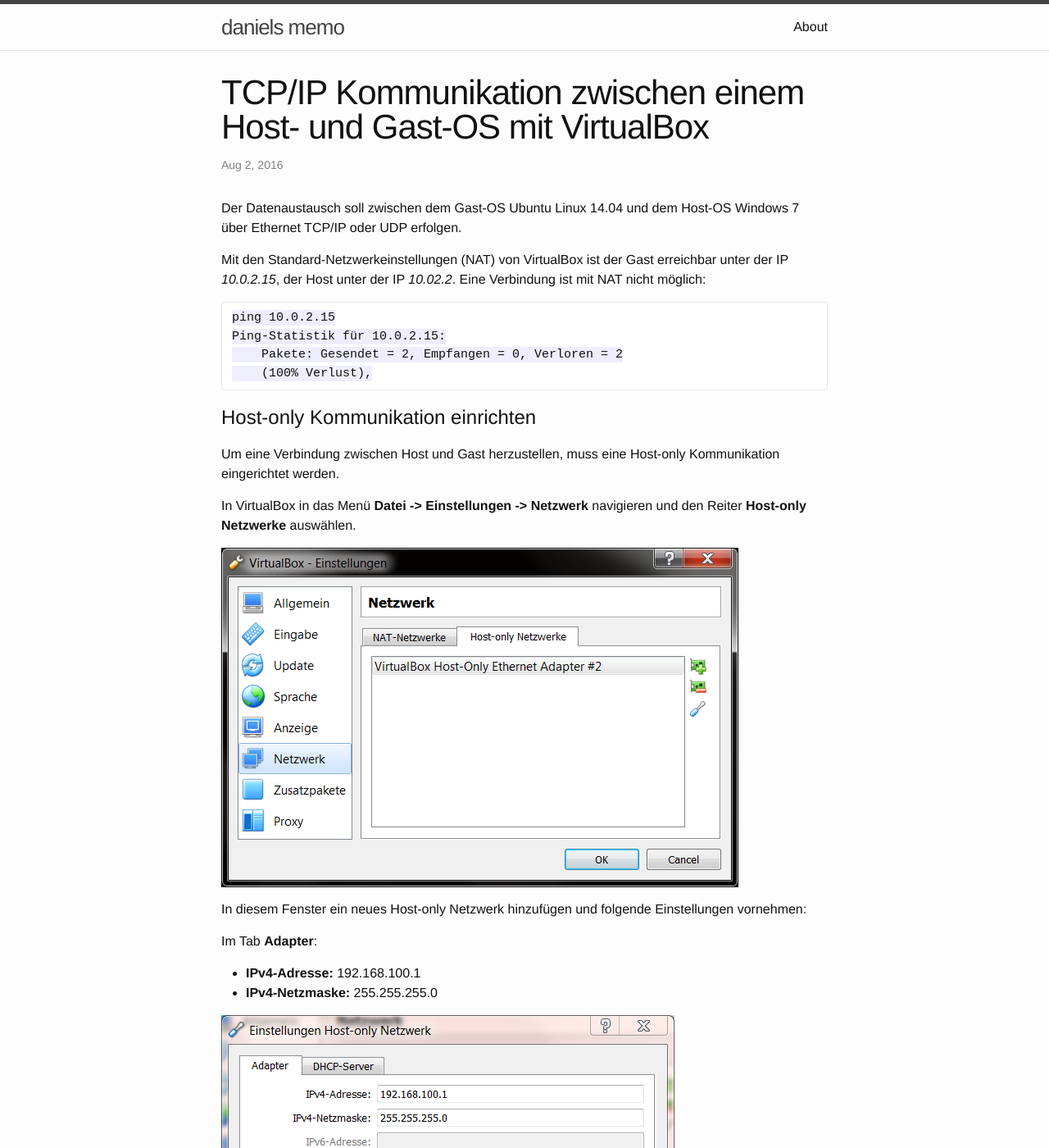
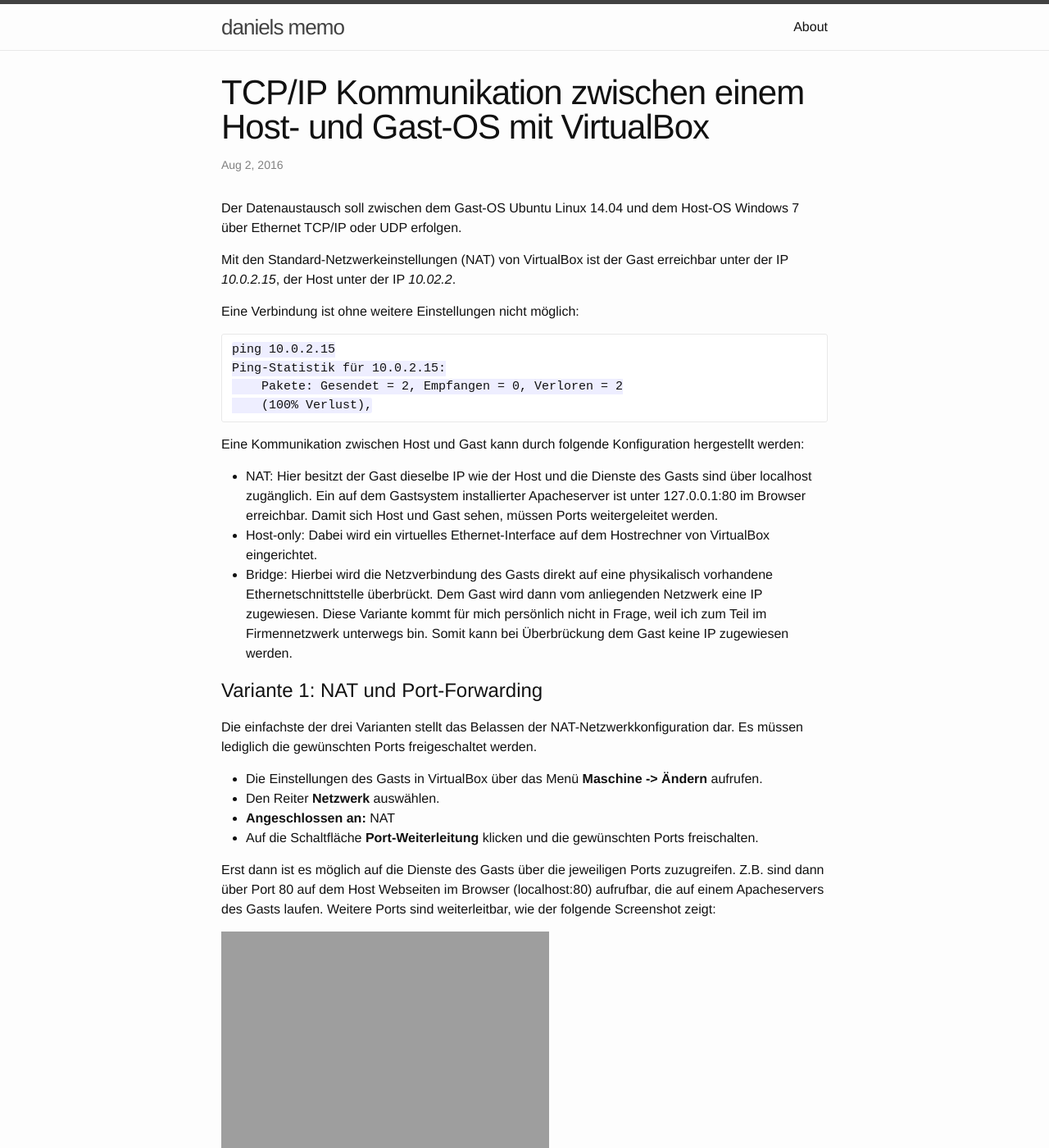
Before and after one commit to chopyy/dtuchsch.github.io, a Jekyll site: the page built from _posts/2016-08-02-VM-Communication.md, in a window 1280 px wide and 1400 px high. Shown: the whole window at 82% size. Built offline with Jekyll 4.4.1, drawn with Linux system fonts in a browser that asks for light colours; some of the changed text lies outside the part shown.

Commit message:
Update 2016-08-02-VM-Communication.md

````diff
--- a/_posts/2016-08-02-VM-Communication.md
+++ b/_posts/2016-08-02-VM-Communication.md
@@ -8,7 +8,8 @@
 Der Datenaustausch soll zwischen dem Gast-OS Ubuntu Linux 14.04 und dem Host-OS Windows 7 über Ethernet TCP/IP oder UDP erfolgen.
 
 Mit den Standard-Netzwerkeinstellungen (NAT) von VirtualBox ist der Gast erreichbar unter der IP *10.0.2.15*, der Host unter der IP *10.02.2*.
-Eine Verbindung ist mit NAT nicht möglich:
+
+Eine Verbindung ist ohne weitere Einstellungen nicht möglich:
 
 ```
 ping 10.0.2.15
@@ -17,7 +18,28 @@
     (100% Verlust),
 ```
 
-# Host-only Kommunikation einrichten
+Eine Kommunikation zwischen Host und Gast kann durch folgende Konfiguration hergestellt werden:
+
+* NAT: Hier besitzt der Gast dieselbe IP wie der Host und die Dienste des Gasts sind über localhost zugänglich. Ein auf dem Gastsystem installierter Apacheserver ist unter 127.0.0.1:80 im Browser erreichbar. Damit sich Host und Gast sehen, müssen Ports weitergeleitet werden.
+* Host-only: Dabei wird ein virtuelles Ethernet-Interface auf dem Hostrechner von VirtualBox eingerichtet.
+* Bridge: Hierbei wird die Netzverbindung des Gasts direkt auf eine physikalisch vorhandene Ethernetschnittstelle überbrückt. Dem Gast wird dann vom anliegenden Netzwerk eine IP zugewiesen. Diese Variante kommt für mich persönlich nicht in Frage, weil ich zum Teil im Firmennetzwerk unterwegs bin. Somit kann bei Überbrückung dem Gast keine IP zugewiesen werden.
+
+# Variante 1: NAT und Port-Forwarding
+
+Die einfachste der drei Varianten stellt das Belassen der NAT-Netzwerkkonfiguration dar. Es müssen lediglich die gewünschten Ports freigeschaltet werden.
+
+* Die Einstellungen des Gasts in VirtualBox über das Menü **Maschine -> Ändern** aufrufen.
+* Den Reiter **Netzwerk** auswählen.
+* **Angeschlossen an:** NAT
+* Auf die Schaltfläche **Port-Weiterleitung** klicken und die gewünschten Ports freischalten.
+
+Erst dann ist es möglich auf die Dienste des Gasts über die jeweiligen Ports zuzugreifen. Z.B. sind dann über Port 80 auf dem Host Webseiten im Browser (localhost:80) aufrufbar, die auf einem Apacheservers des Gasts laufen. Weitere Ports sind weiterleitbar, wie der folgende Screenshot zeigt:
+
+![Port-Forwarding um Daten über TCP/IP und UDP/IP zwischen Host und Gast auszutauschen]({{ site.url }}/assets/Port-Forwarding.PNG)
+
+# Variante 2: Host-only
+
+## Host-only Interface einrichten
 
 Um eine Verbindung zwischen Host und Gast herzustellen, muss eine Host-only Kommunikation eingerichtet werden.
 
@@ -38,7 +60,7 @@
 
 ![DHCP deaktivieren]({{ site.url }}/assets/Adapter.PNG)
 
-# Änderung des Netzwerk-Adapters
+## Änderung des Netzwerk-Adapters
 
 Im Anschluss muss die Netzwerkkonfiguration der virtuellen Maschine in VirtualBox angepasst werden:
 
@@ -47,7 +69,7 @@
 
 ![Netzwerkeinstellungen zu Host-only ändern]({{ site.url }}/assets/Netzwerkeinstellungen.PNG)
 
-# Einrichtung einer statischen IP unter Ubuntu
+## Einrichtung einer statischen IP unter Ubuntu
 Die Vergabe der IP Adresse erfolgt statisch und nicht dynamisch.
 Für die Einrichtung der statischen IP unter Ubuntu **Netzwerkverbindungen -> Verbindungen bearbeiten...** auswählen.
 
@@ -59,7 +81,7 @@
 
 ![Ubuntu statische IP anlegen]({{ site.url }}/assets/Ubuntu_IP.PNG)
 
-# Test der Verbindung
+## Test der Verbindung
 
 Ein Ping vom Host aus an den Gast ist dann erfolgreich:
 
````
